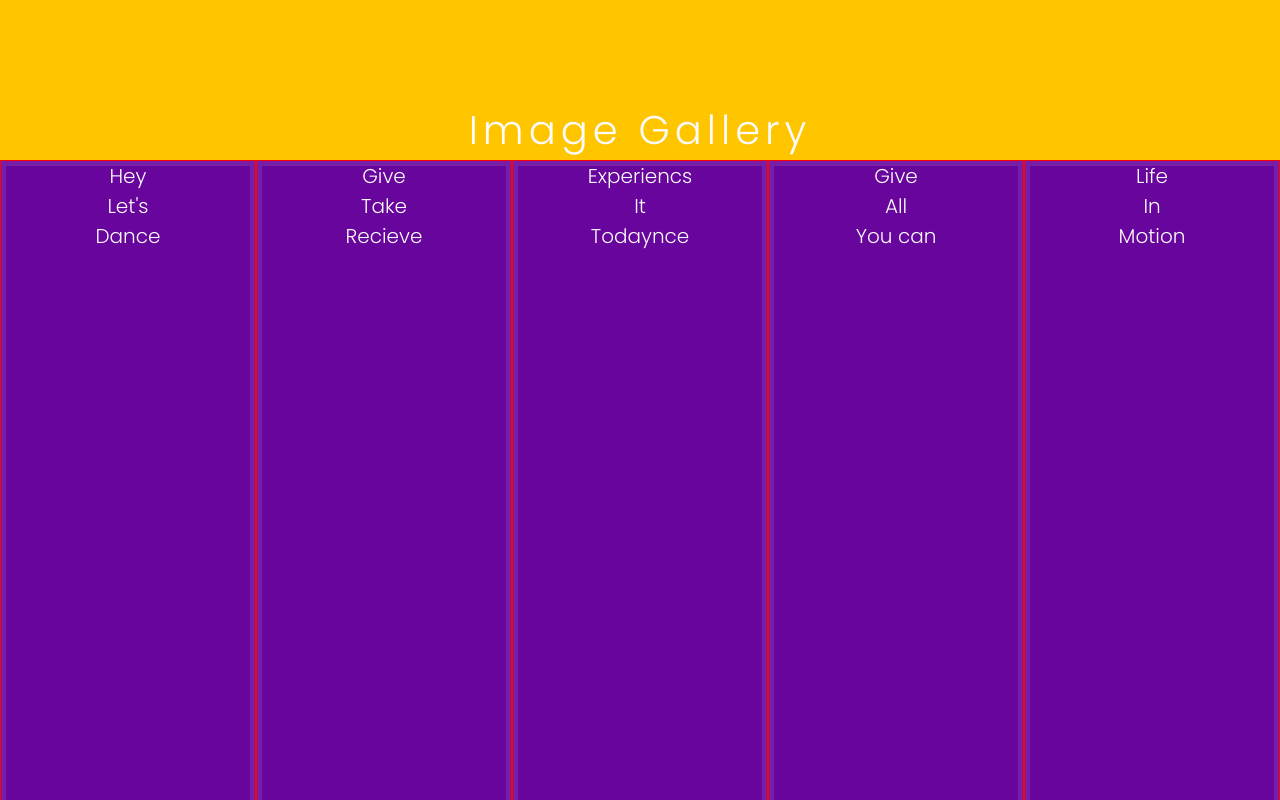
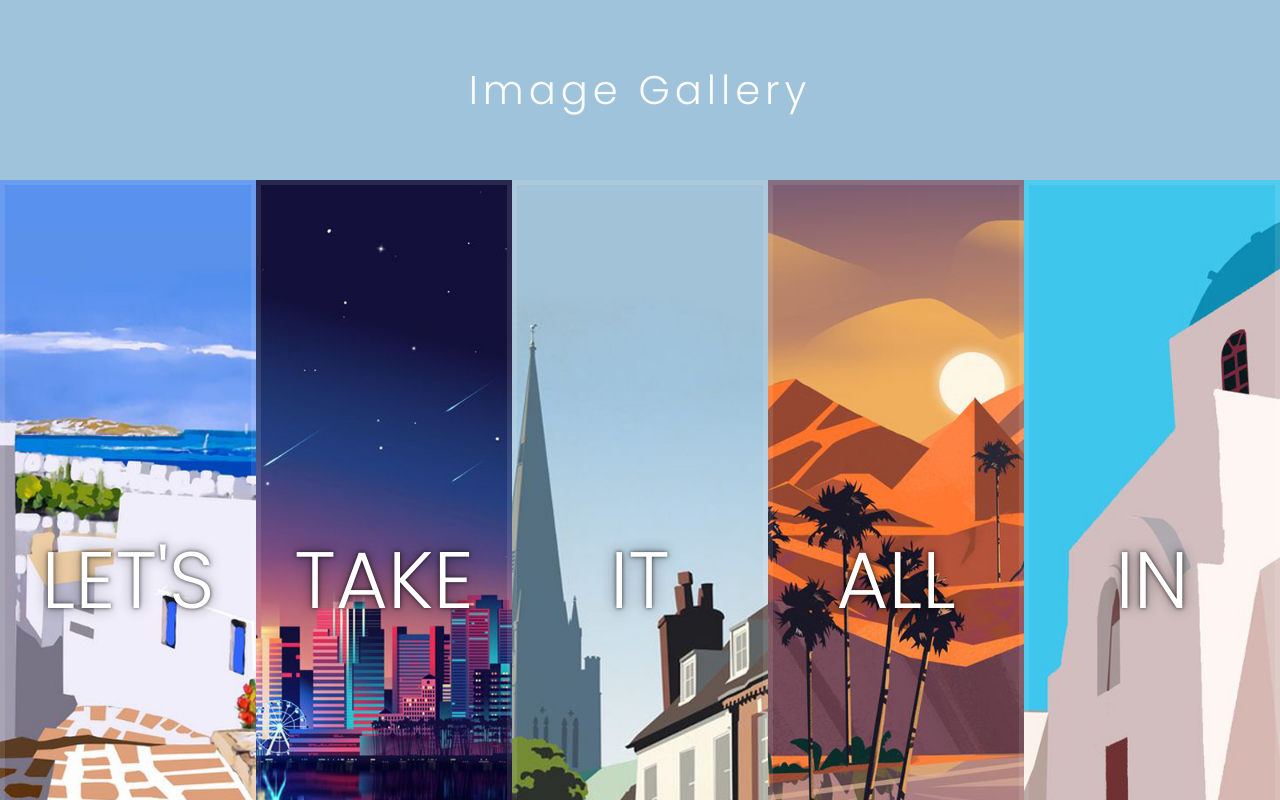
Before and after one commit to anastasiazi/JavaScript30, a plain HTML site: page image-gallery/index.html in a window 1280 px wide. Shown: the top 800 px of the page. Drawn offline with Linux system fonts and the light colour scheme.

Commit message:
feat: toogle function implemented

```diff
--- a/image-gallery/app.js
+++ b/image-gallery/app.js
@@ -0,0 +1,14 @@
+const panels = document.querySelectorAll('.panel');
+
+function toogleOpen() {
+  this.classList.toggle('open');
+}
+
+function toogleActive(e) {
+  if (e.propertyName.includes('flex')) {
+    this.classList.toggle('open-active');
+  }
+}
+
+panels.forEach(panel => panel.addEventListener('click', toogleOpen));
+panels.forEach(panel => panel.addEventListener('transitionend', toogleActive));
--- a/image-gallery/index.html
+++ b/image-gallery/index.html
@@ -25,12 +25,12 @@
     <div class="panel panel2">
       <p>Give</p>
       <p>Take</p>
-      <p>Recieve</p>
+      <p>Receive</p>
     </div>
     <div class="panel panel3">
-      <p>Experiencs</p>
+      <p>Experience</p>
       <p>It</p>
-      <p>Todaynce</p>
+      <p>Today</p>
     </div>
     <div class="panel panel4">
       <p>Give</p>
@@ -45,6 +45,7 @@
   </div>
 
   <script src="./app.js"></script>
+
 </body>
 
 </html>
--- a/image-gallery/style.css
+++ b/image-gallery/style.css
@@ -1,8 +1,7 @@
 html {
   box-sizing: border-box;
-
+  background: #9fc3da;
   font-family: "Poppins", sans-serif;
-  background-color: #ffc600;
   font-size: 10px;
   color: #fbfbfb;
 }
@@ -11,17 +10,15 @@ body {
   margin: 0;
 }
 
-p {
-  margin: 0;
-}
-
-*, *::before, *::after {
+*,
+*:before,
+*:after {
   box-sizing: inherit;
 }
 
 /* header */
 .header__title {
-  margin: 10rem auto 0;
+  margin: 6rem auto;
 
   text-align: center;
   font-size: 4rem;
@@ -36,26 +33,83 @@ p {
   transform: scale(1.2);
 }
 
-
-/* panels  */
 .panels {
-  min-height: 180vh;
+  min-height: 100vh;
   overflow: hidden;
   display: flex;
 }
 
 .panel {
-  background: #68059c;
-  box-shadow: inset 0 0 0 .5rem rgba(255, 255, 255, .1);
+  background: #6b0f9c;
+  box-shadow: inset 0 0 0 5px rgba(255, 255, 255, 0.1);
+  color: white;
   text-align: center;
   align-items: center;
-  transition:
-    font-size .7s cubic-bezier(0.61, -0.19, 0.7, -0,11),
-    flex .7s cubic-bezier(0.61, -0.19, 0.7, -0,11),
-    background .2s;
-  font-size: 2rem;
+  /* Safari transitionend event.propertyName === flex */
+  /* Chrome + FF transitionend event.propertyName === flex-grow */
+  transition: font-size 0.7s cubic-bezier(0.61, -0.19, 0.7, -0.11),
+    flex 0.7s cubic-bezier(0.61, -0.19, 0.7, -0.11), background 0.2s;
+  font-size: 20px;
   background-size: cover;
   background-position: center;
-  border: .1rem solid red;
   flex: 1;
+  justify-content: center;
+  align-items: center;
+  display: flex;
+  flex-direction: column;
 }
+
+.panel1 {
+  background-image: url(./images/1.jpg);
+}
+.panel2 {
+  background-image: url(./images/2.jpg);
+}
+.panel3 {
+  background-image: url(./images/3.jpg);
+}
+.panel4 {
+  background-image: url(./images/4.jpg);
+}
+.panel5 {
+  background-image: url(./images/5.jpg);
+}
+
+/* Flex Children */
+.panel > * {
+  margin: 0;
+  width: 100%;
+  transition: transform 0.5s;
+  flex: 1 0 auto;
+  display: flex;
+  justify-content: center;
+  align-items: center;
+}
+
+.panel > *:first-child {
+  transform: translateY(-100%);
+}
+.panel.open-active > *:first-child {
+  transform: translateY(0%);
+}
+.panel > *:last-child {
+  transform: translateY(100%);
+}
+.panel.open-active > *:last-child {
+  transform: translateY(0%);
+}
+
+.panel p {
+  text-transform: uppercase;
+  text-shadow: 0 0 4px rgba(0, 0, 0, 0.72), 0 0 14px rgba(0, 0, 0, 0.45);
+  font-size: 2em;
+}
+
+.panel p:nth-child(2) {
+  font-size: 4em;
+}
+
+.panel.open {
+  flex: 5;
+  font-size: 40px;
+}
```
Also changed, not shown: image-gallery/images/1.jpg (added), image-gallery/images/2.jpg (added), image-gallery/images/3.jpg (added), image-gallery/images/4.jpg (added), image-gallery/images/5.jpg (added).
